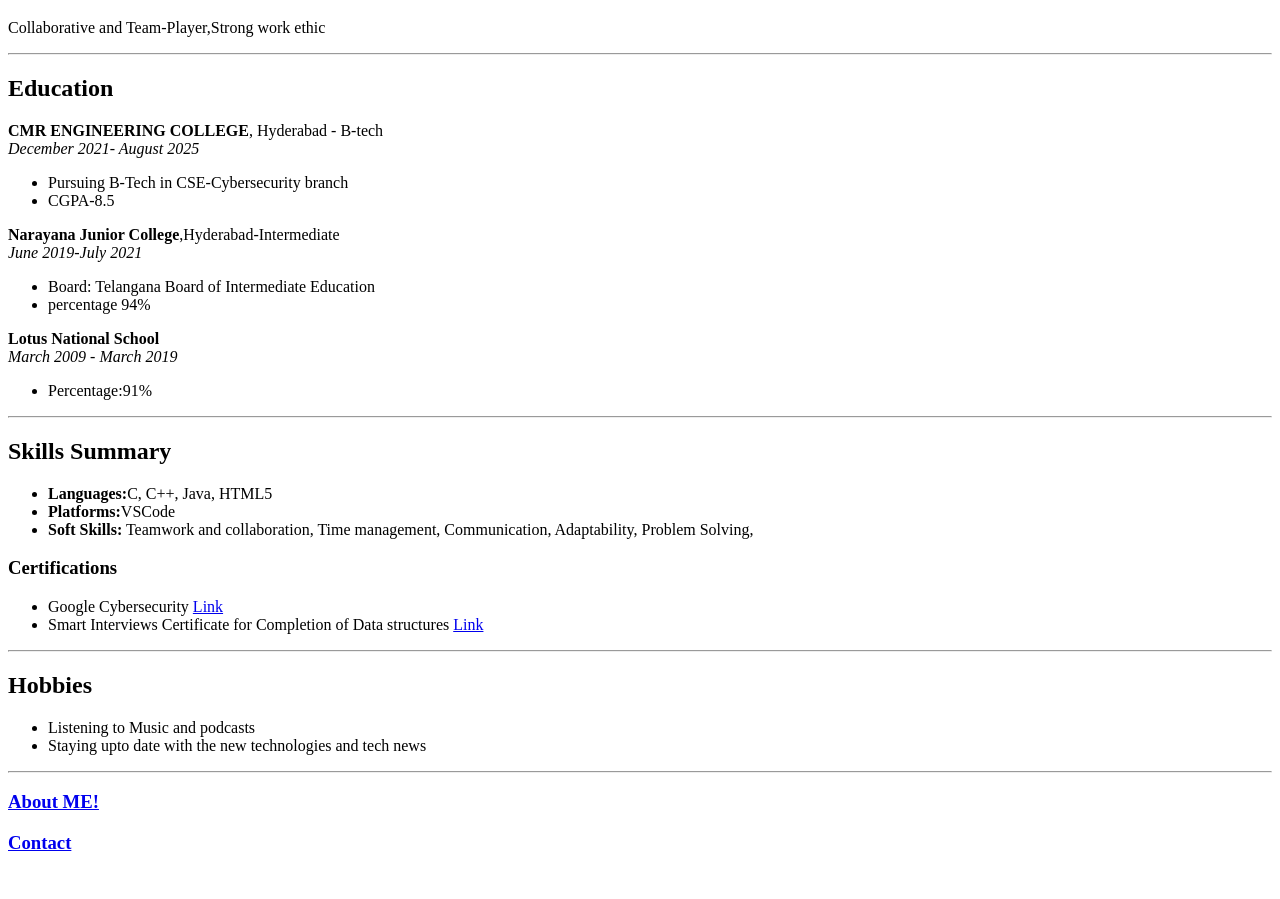
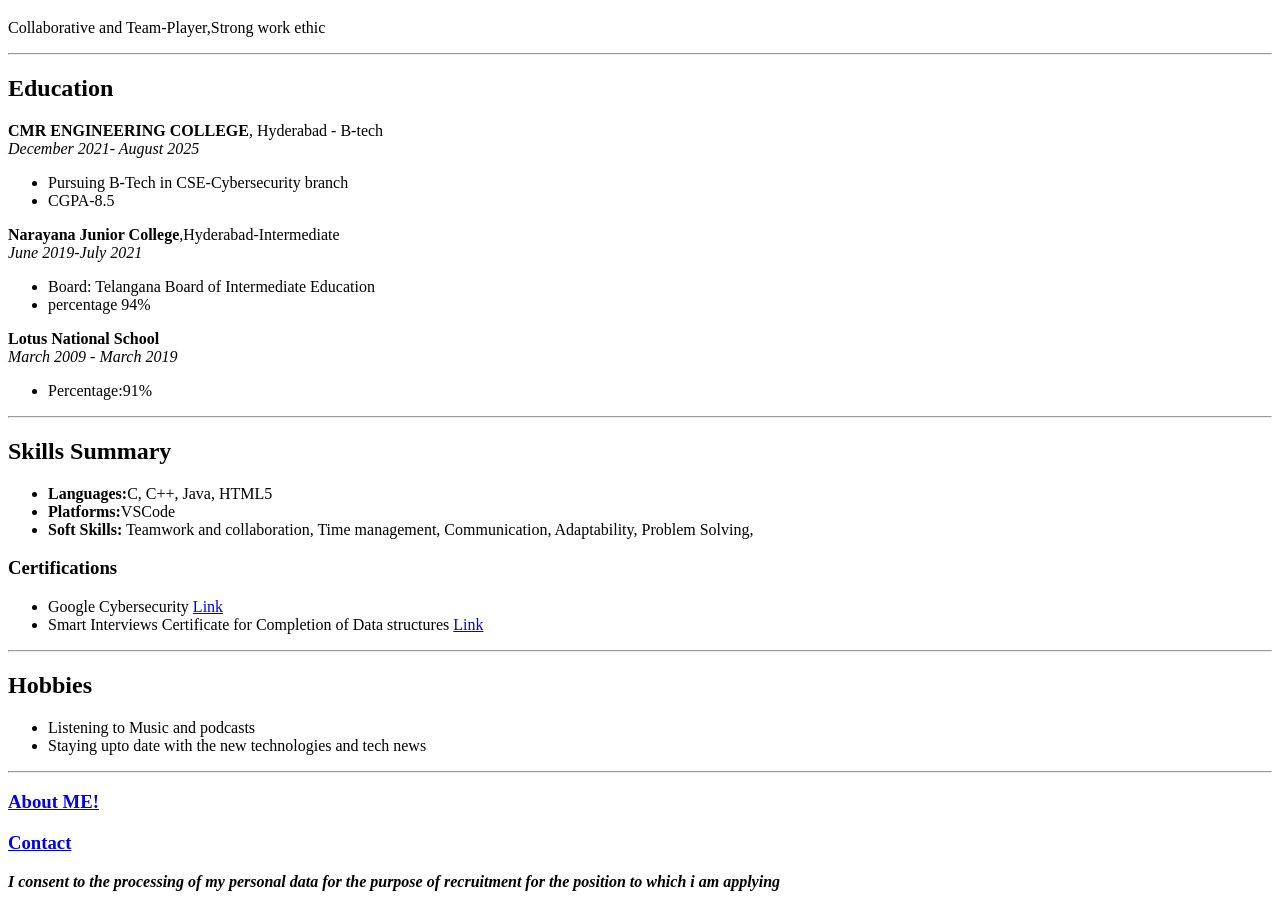
Before and after one commit to pkartikavarma74/Online-resume, a plain HTML site: page index.html in a window 1280 px wide. Shown: the part 61-960 px from the top of the page. Before the commit the page ends 934 px from the top, so only its background shows below. Drawn offline with Linux system fonts and the light colour scheme.

Commit message:
Update index.html

```diff
--- a/index.html
+++ b/index.html
@@ -55,5 +55,6 @@
     <hr/>
     <h3><a href="./public/about.html">About ME!</a></h3>
     <h3><a href="./public/contact.html">Contact</a></h3>
+    <b><i>I consent to the processing of my personal data for the purpose of recruitment for the position to which i am applying</i></b>
   </body>
 </html>
```
